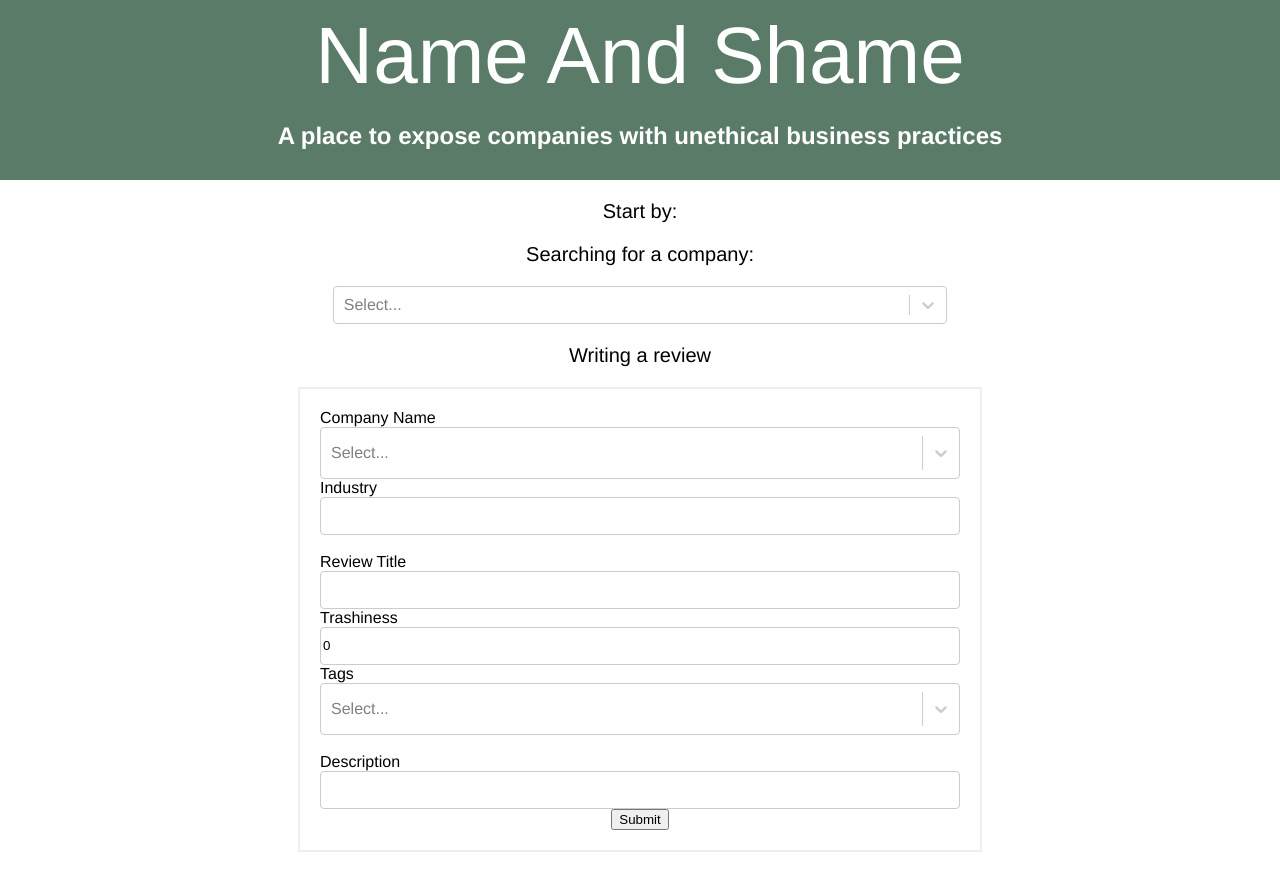
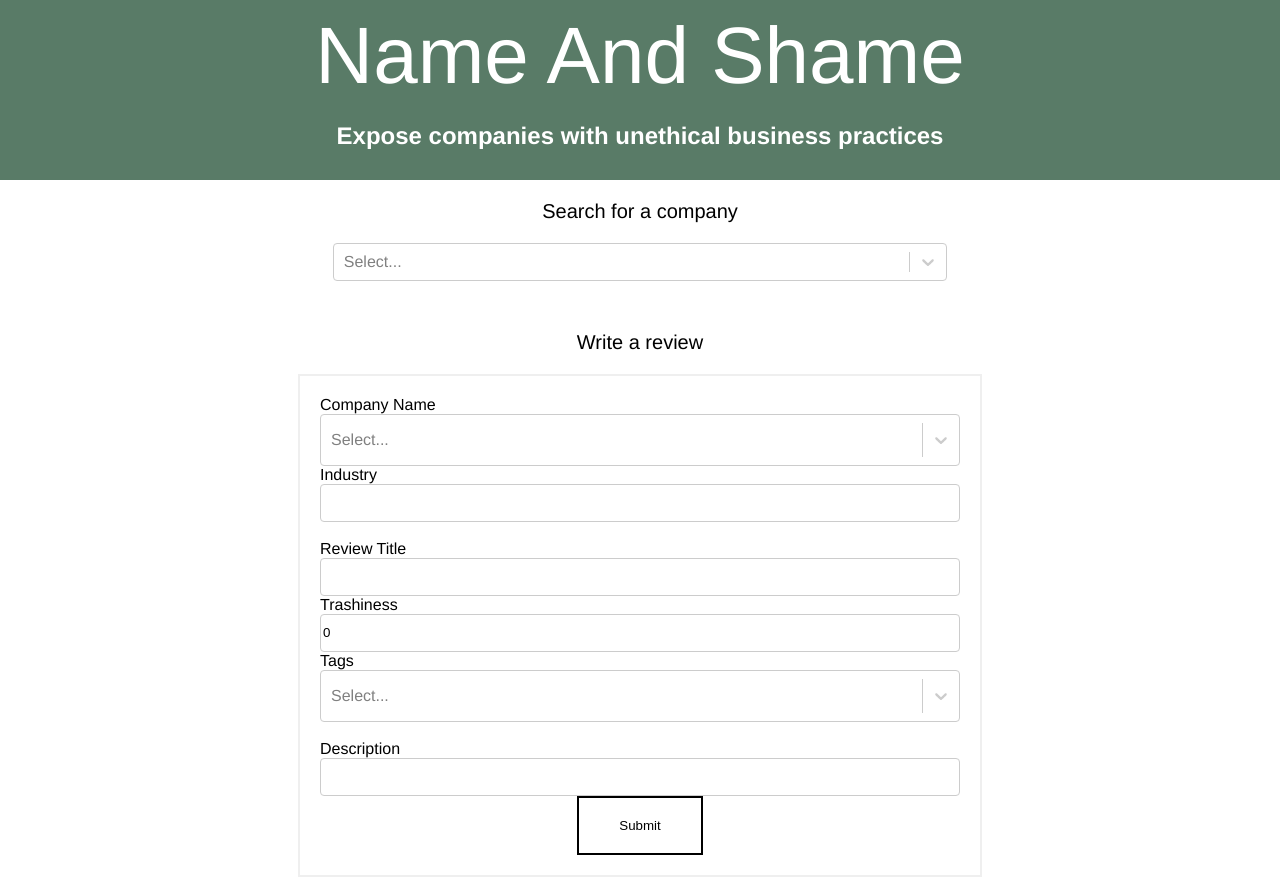
Before and after one commit to PrayusShrestha/name-and-shame, a React (Create React App) app in the folder client/: page / in a window 1280 px wide. Before the commit the page ends 852 px from the top, so only its background shows below. Built offline with nearby package versions, Linux system fonts and the light colour scheme.

Commit message:
changed home page

```diff
--- a/client/src/components/Home.css
+++ b/client/src/components/Home.css
@@ -19,6 +19,8 @@
     font-size: 20px;
 }
 
+
+
 #home-search {
     margin: auto;
     width: 60%;
@@ -30,3 +32,12 @@
     color: white;
     text-decoration: none;
 }
+
+#home-form {
+    width: 60%;
+    margin: auto;
+}
+
+#home-write-review {
+    padding-top: 30px;
+}
--- a/client/src/components/Home.js
+++ b/client/src/components/Home.js
@@ -7,20 +7,12 @@ function Home() {
         <div className="Home">
             <div id = "home-top">
                 <a href = "/"  id = "home-title">Name And Shame</a>
-                <h2 id = "home-caption">A place to expose companies with unethical business practices</h2>
+                <h2 id = "home-caption">Expose companies with unethical business practices</h2>
             </div>
-            <p class = "home-text">Start by:</p>
-            <p class = "home-text">Searching for a company:</p>
-            <div id="home-search"><Search/></div>
-
-            {/* <a href="#" onclick="openPopup(); return false;">Writing a Review</a>
-                <div id="myPopup">
-                <a href="#" id="myExit" onclick="closePopup();return false">x</a>
-                Hello There
-
-                </div> */}
-            <p class = "home-text">Writing a review</p>
-            <Form/>
+            <p className = "home-text">Search for a company</p>
+            <div id="home-search"><Search /></div>
+            <p class = "home-text" id = "home-write-review">Write a review</p>
+            <div id = "home-form"><Form/></div>
         </div>
     );
 }
--- a/client/src/components/Review/Form.css
+++ b/client/src/components/Review/Form.css
@@ -50,6 +50,7 @@
     border-style: solid;
     border-width: 2px;
     border-color: black;
+    margin: 20px;
 }
 
 #submit-butt:hover {
--- a/client/src/components/Review/Form.js
+++ b/client/src/components/Review/Form.js
@@ -227,7 +227,7 @@ class Form extends React.Component {
                 <input type="text"
                     value={this.state.reviewDescription}
                     onChange={this.handleDescriptionChange}/>
-                <input type="submit" value="Submit" />
+                <input type="submit" value="Submit" id = "submit-butt"/>
             </form>
         );
     }
```
